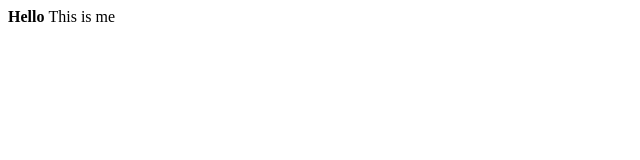
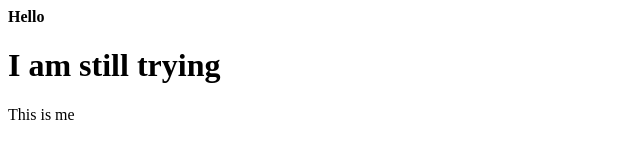
Before and after one commit to Ayazain/Mern-AAD, a plain HTML site: page index.html in a window 1280 px wide. Shown: the whole page, without its empty margins (0-640 px from the left). Drawn offline with Linux system fonts and the light colour scheme.

Commit message:
commit changes in local newBranch

```diff
--- a/index.html
+++ b/index.html
@@ -8,6 +8,7 @@
 </head>
 <body>
    <b> Hello </b>
+   <h1>I am still trying  </h1>
    <b:3>This is me </b:3>
     <script src="main.js" ></script>
 </body>
```
